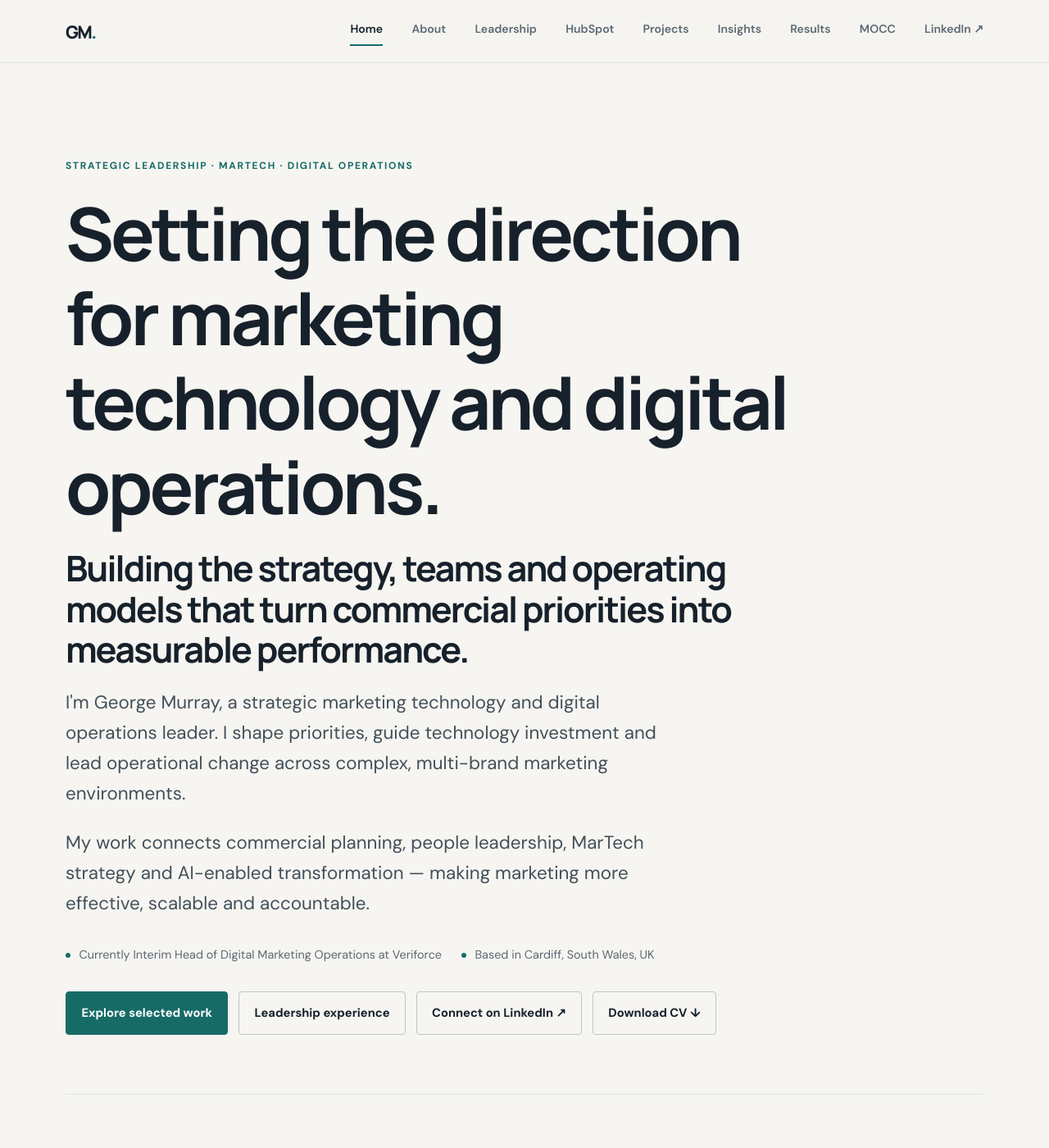
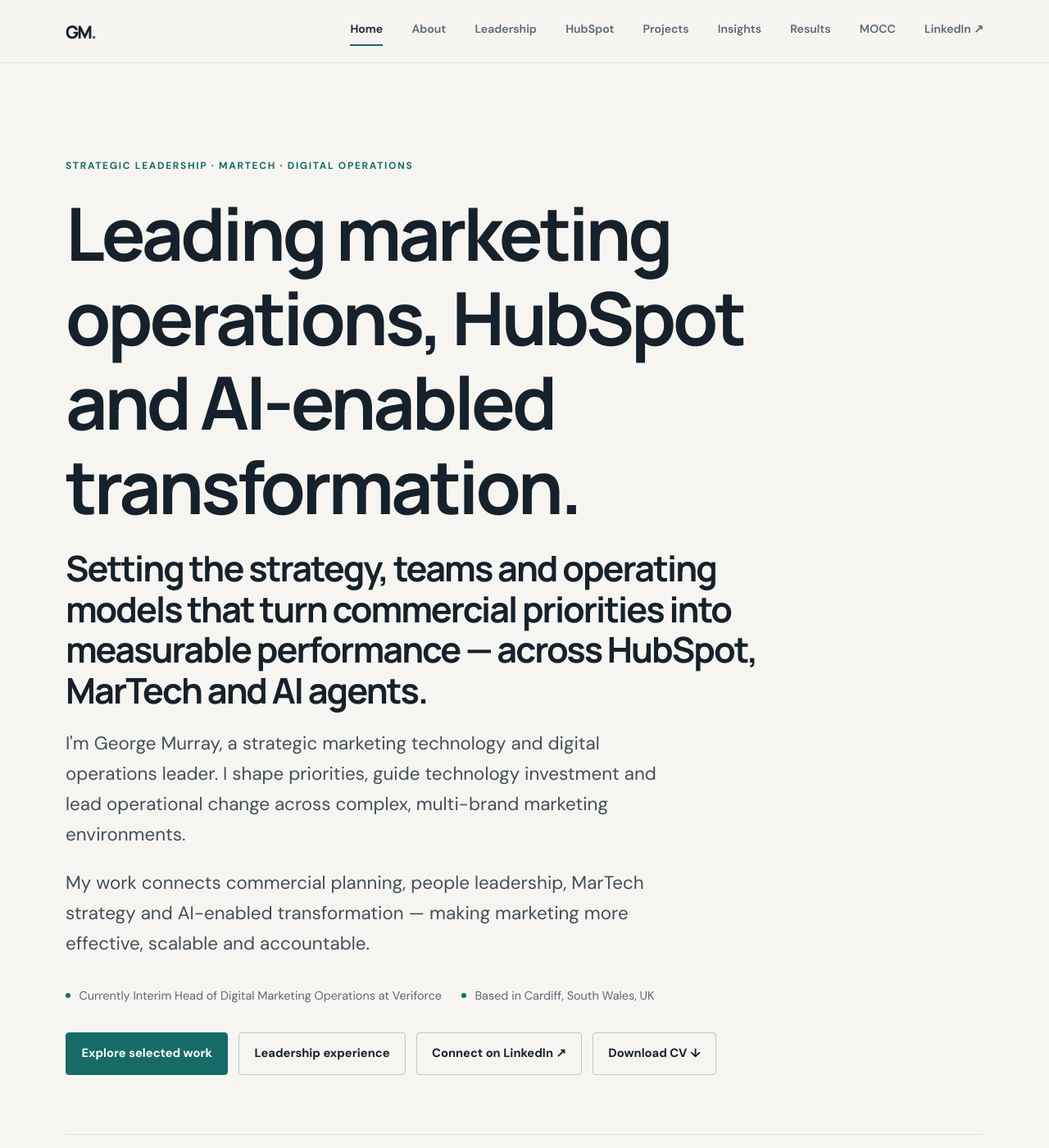
Before and after one commit to georgefwmurray/Marketing-Operations-Control-Centre, a Jekyll site: the page built from index.md, in a window 1280 px wide and 1400 px high. Shown: the whole window at 82% size. Built offline with Jekyll 4.4.1, drawn with Linux system fonts in a browser that asks for light colours; some of the changed text lies outside the part shown.

Commit message:
PR4: sharpen homepage positioning and surface pricing revenue result

```diff
--- a/index.md
+++ b/index.md
@@ -1,13 +1,13 @@
 ---
 layout: default
-title: "George Murray | Marketing Operations & MarTech Leader"
-description: "George Murray is a marketing operations leader and Interim Head of Digital Marketing Operations, with experience leading teams, MarTech strategy, multi-brand operations and AI-enabled transformation."
+title: "George Murray | Marketing Operations, HubSpot & AI Transformation"
+description: "George Murray is a marketing operations and MarTech leader specialising in HubSpot, multi-brand operating models and governed AI-agent transformation."
 ---
 
 <section class="hero">
   <p class="eyebrow">Strategic leadership · MarTech · Digital operations</p>
-  <h1>Setting the direction for marketing technology and digital operations.</h1>
-  <h2>Building the strategy, teams and operating models that turn commercial priorities into measurable performance.</h2>
+  <h1>Leading marketing operations, HubSpot and AI-enabled transformation.</h1>
+  <h2>Setting the strategy, teams and operating models that turn commercial priorities into measurable performance — across HubSpot, MarTech and AI agents.</h2>
   <p class="lead">I'm George Murray, a strategic marketing technology and digital operations leader. I shape priorities, guide technology investment and lead operational change across complex, multi-brand marketing environments.</p>
   <p class="lead">My work connects commercial planning, people leadership, MarTech strategy and AI-enabled transformation — making marketing more effective, scalable and accountable.</p>
   <div class="hero-meta">
@@ -67,7 +67,7 @@ description: "George Murray is a marketing operations leader and Interim Head of
     <ul class="clean-list">
       <li><strong>17% revenue uplift</strong> from an abandoned-cart recovery programme.</li>
       <li><strong>12% year-on-year revenue uplift</strong> following a partner integration.</li>
-      <li><strong>63% increase in lead volume</strong> from a pricing-page optimisation test.</li>
+      <li><strong>63% increase in lead volume and 13% higher revenue</strong> from a pricing-page optimisation test.</li>
       <li><strong>40% reduction</strong> in lead-to-sales handover time through CRM integration.</li>
     </ul>
   </div>
```
